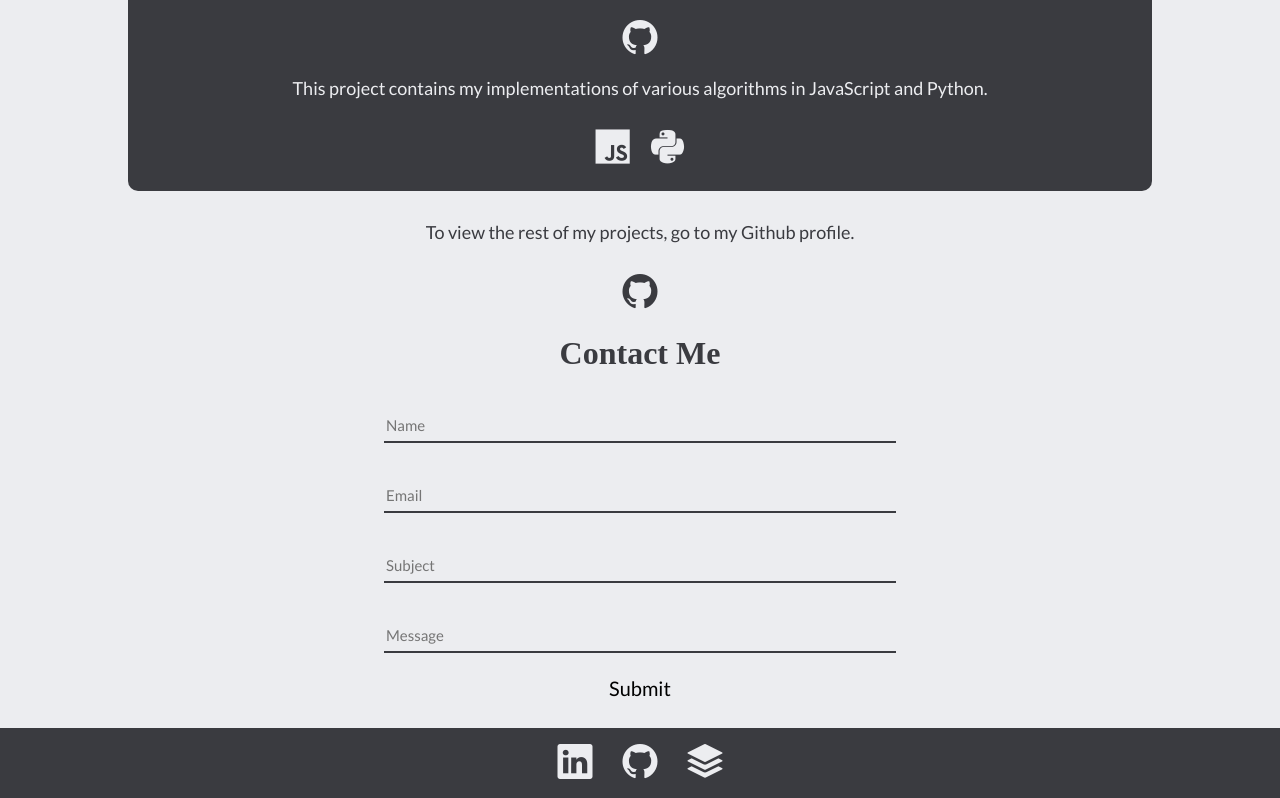
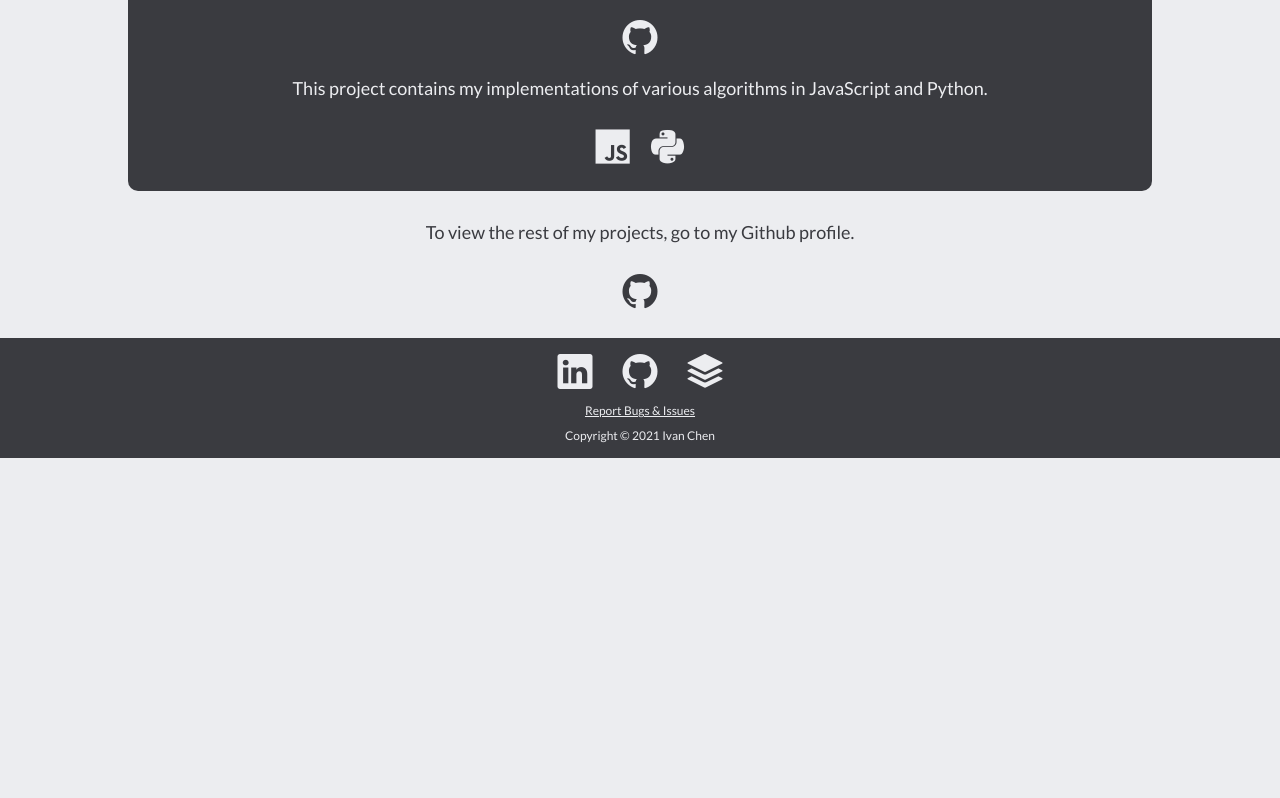
Before and after one commit to anivanchen/ivanchen.dev, a React (Create React App) app: page / in a window 1280 px wide. Shown: the part 1561-2359 px from the top of the page. After the commit the page ends 2019 px from the top, so only its background shows below. Built offline with nearby package versions, Linux system fonts and the light colour scheme; a web font is replaced by a local one.

Commit message:
Footer Additions

```diff
--- a/src/App.css
+++ b/src/App.css
@@ -244,6 +244,13 @@ input:hover {
     padding-bottom: 15px;
     margin-top: 25px;
 }
+.footer p, .footer a {
+    color: var(--color-reverse);
+    font-size: 12px;
+    padding: 0;
+    margin: 0;
+    margin-top: 10px;
+}
 @keyframes fadeout {
     0% { opacity: 1; }
     100% { opacity: 0; }
--- a/src/App.js
+++ b/src/App.js
@@ -23,7 +23,7 @@ function App() {
           <DotRing />
           <OpeningScreen />
           <Projects />
-          <ContactForm />
+          {/* <ContactForm /> */}
           <Footer />
         </Fragment>
 
--- a/src/components/Footer.js
+++ b/src/components/Footer.js
@@ -8,6 +8,8 @@ function Footer() {
           <a className="social-media-button" href="https://github.com/anivanchen"><i class="bi bi-github"></i></a>
           <a className="social-media-button" href="https://stackoverflow.com/users/14101065/ivan-chen"><i class="bi bi-stack"></i></a>
           {/* <a className="social-media-button" href="/"><i class="bi bi-file-earmark"></i></a> */}
+          <p><a href="https://github.com/anivanchen/anivanchen.github.io/issues">Report Bugs & Issues</a></p>
+          <p>Copyright © 2021 Ivan Chen</p>
         </div>
       </Fragment>
 
```
